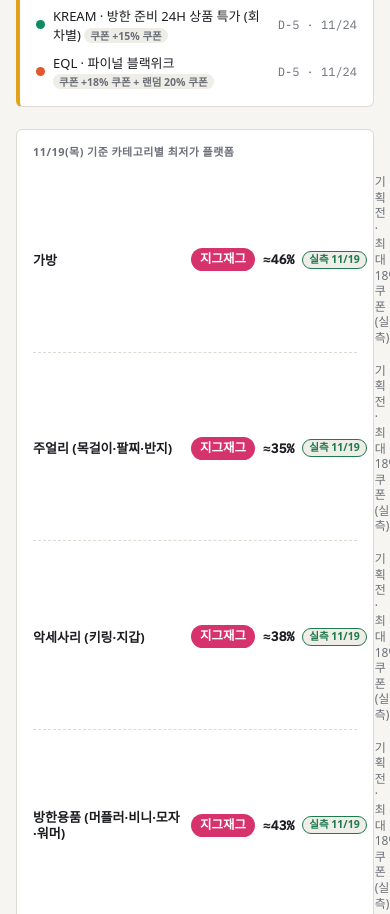
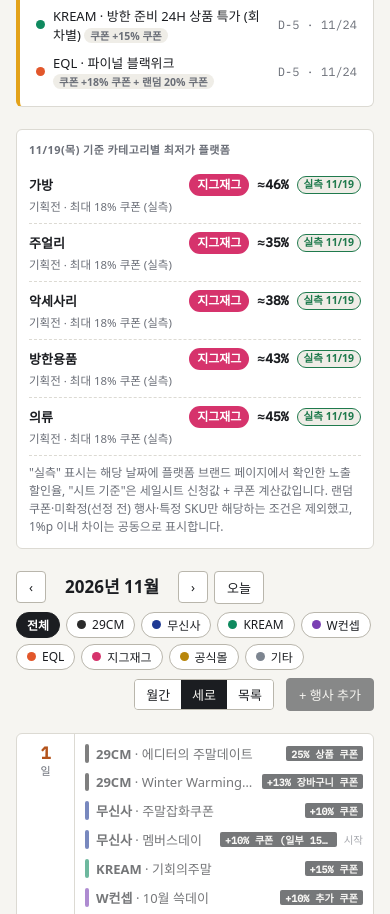
Before and after one commit to Jeewon914/JW, a plain HTML site: page sale-calendar/index.html in a window 390 px wide. Shown: the part 942-1856 px from the top of the page. Drawn offline with Linux system fonts and the light colour scheme; a web font is replaced by a local one.

Commit message:
최저가 패널 모바일 레이아웃 개선(2줄 구성·카테고리 축약)
Co-Authored-By: Claude Fable 5.1 <noreply@anthropic.com>
Claude-Session: https://claude.ai/code/session_01U3gf6ywspZj3QUHpBa2sBe

```diff
--- a/sale-calendar/index.html
+++ b/sale-calendar/index.html
@@ -95,6 +95,17 @@ button[disabled]{opacity:.5;cursor:default}
 .best-row .ev:hover{text-decoration:underline}
 .best-row .none{color:var(--muted);font-size:12.5px}
 .best .hint{margin-top:8px}
+@media (max-width:640px){
+  .best{padding:12px 12px}
+  .best-grid{grid-template-columns:1fr;gap:0}
+  .best-row{flex-wrap:wrap;gap:4px 8px;padding:8px 0}
+  .best-row .cat{width:auto;flex:1 1 auto;font-size:13px}
+  .best-row .cat .sub{display:none}
+  .best-row .pl{font-size:12px;padding:2px 8px}
+  .best-row .rate{font-size:13px}
+  .best-row .badge{flex:none}
+  .best-row .ev,.best-row .none{flex:0 0 100%;width:100%;font-size:11.5px;color:var(--muted);white-space:nowrap;overflow:hidden;text-overflow:ellipsis}
+}
 /* controls */
 .controls{display:flex;flex-wrap:wrap;gap:8px 12px;align-items:center}
 .controls .month{display:flex;align-items:center;gap:6px}
@@ -299,7 +310,7 @@ input[type=checkbox]{width:auto}
     GROUPS.forEach(function(g){
       var key=g[0]; var cands=live.filter(function(e){ return typeof e.best[key]==="number"; }).sort(function(a,b){ return b.best[key]-a.best[key]; });
       var row=document.createElement("div"); row.className="best-row";
-      var cat=document.createElement("span"); cat.className="cat"; cat.textContent=g[1]; row.appendChild(cat);
+      var cat=document.createElement("span"); cat.className="cat"; var cm=/^(.*?)\s*(\(.*\))?$/.exec(g[1]); cat.textContent=cm[1]; if(cm[2]){ var sub=document.createElement("span"); sub.className="sub"; sub.textContent=" "+cm[2]; cat.appendChild(sub); } row.appendChild(cat);
       if(!cands.length){ var n=document.createElement("span"); n.className="none"; n.textContent="진행 중 행사 없음"; row.appendChild(n); grid.appendChild(row); return; }
       var top=cands[0].best[key]; var winners=cands.filter(function(e){ return top-e.best[key]<1; });
       var seen={}; winners.forEach(function(e){ if(seen[e.platform]) return; seen[e.platform]=1;
```
